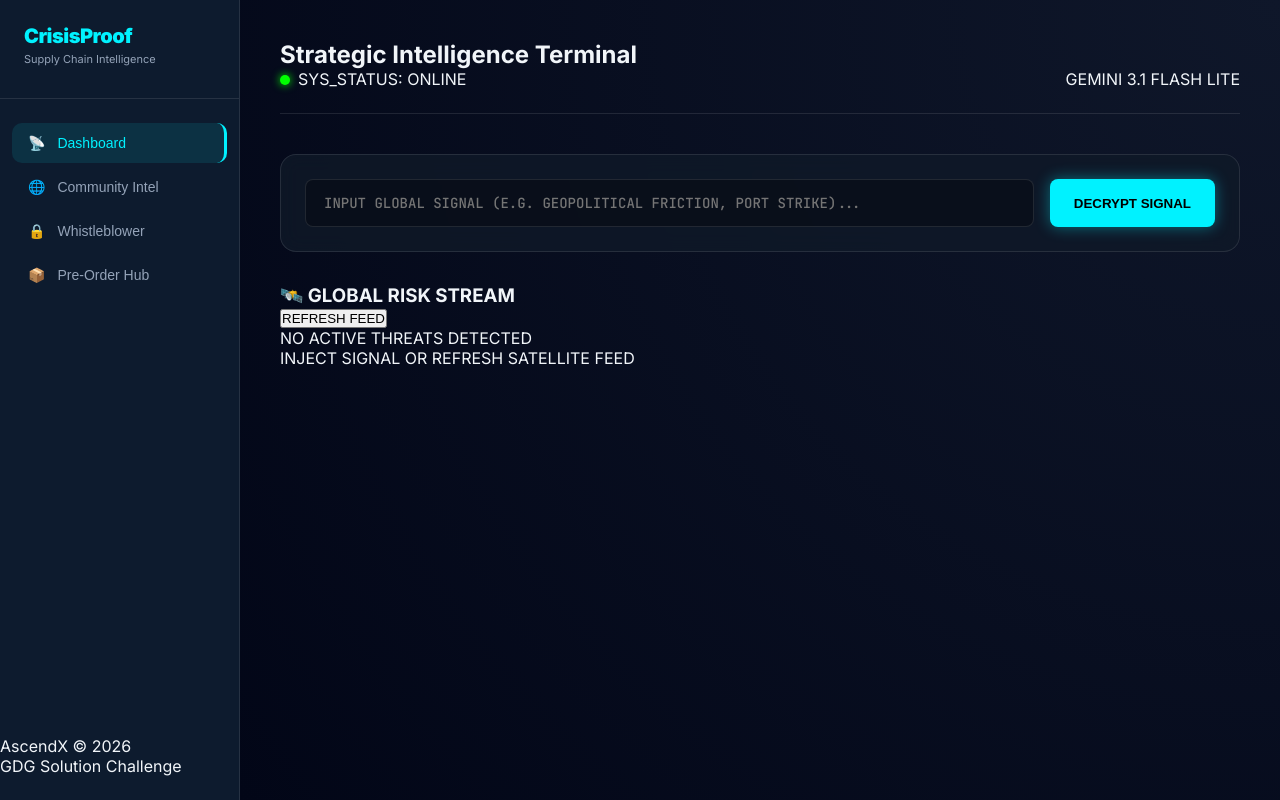
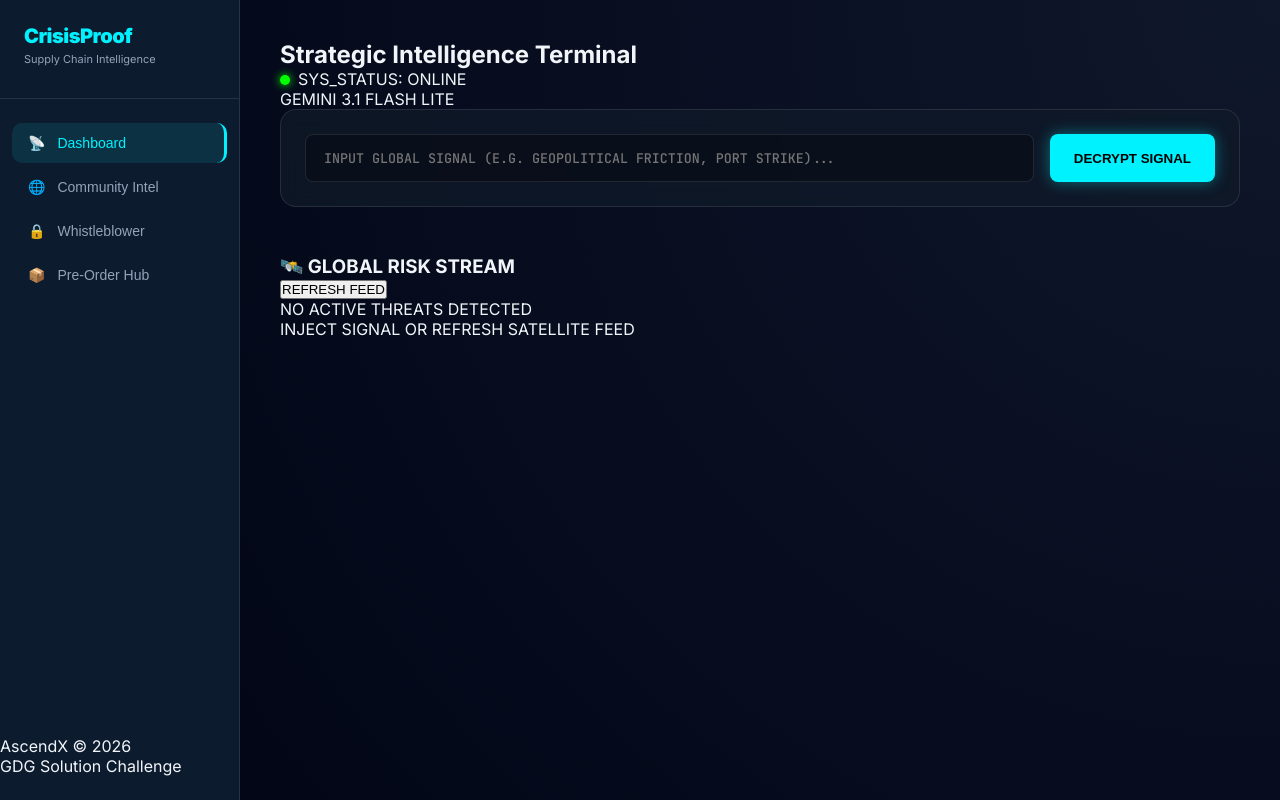
Before and after one commit to mhd-thameem/Crisisproof, a React (Create React App) app: page / in a window 1280 px wide. Built offline with nearby package versions, Linux system fonts and the light colour scheme.

Commit message:
Update index.css

```diff
--- a/src/index.css
+++ b/src/index.css
@@ -1,6 +1,5 @@
-@import url('https://fonts.googleapis.com/css2?family=Inter:wght@400;500;700;900&family=JetBrains+Mono:wght@500&display=swap');
+@import url('https://fonts.googleapis.com/css2?family=Inter:wght@400;600;700;900&family=JetBrains+Mono:wght@500&display=swap');
 
-/* --- 1. GLOBAL VARIABLES & RESET --- */
 :root {
   --bg-deep: #050b14;
   --bg-sidebar: #0D1B2E;
@@ -20,10 +19,9 @@ body {
   background: var(--bg-deep);
   color: #F1F5F9;
   min-height: 100vh;
-  overflow-x: hidden;
 }
 
-/* --- 2. LAYOUT SYSTEM (Keeps your Sidebar intact) --- */
+/* --- 1. THE SKELETON (Restores your Layout) --- */
 .app { display: flex; min-height: 100vh; }
 
 .sidebar {
@@ -35,7 +33,6 @@ body {
   height: 100vh;
   display: flex;
   flex-direction: column;
-  z-index: 100;
 }
 
 .sidebar-logo { padding: 0 24px 32px; border-bottom: 1px solid var(--border-glass); }
@@ -72,15 +69,8 @@ body {
   background: radial-gradient(circle at top right, #0f172a, #020617);
 }
 
-/* --- 3. PREMIUM DASHBOARD COMPONENTS --- */
-.dashboard-header-premium {
-  display: flex;
-  justify-content: space-between;
-  align-items: flex-end;
-  margin-bottom: 2.5rem;
-  border-bottom: 1px solid var(--border-glass);
-  padding-bottom: 1.5rem;
-}
+/* --- 2. PREMIUM DASHBOARD UI --- */
+.page-header h2 { font-size: 28px; font-weight: 900; letter-spacing: -1px; margin-bottom: 8px; }
 
 .analysis-input-vault {
   display: flex;
@@ -89,7 +79,7 @@ body {
   padding: 24px;
   border-radius: 16px;
   border: 1px solid var(--border-glass);
-  margin-bottom: 2rem;
+  margin-bottom: 3rem;
   backdrop-filter: blur(10px);
 }
 
@@ -101,27 +91,9 @@ body {
   padding: 14px 18px;
   color: #fff;
   font-family: 'JetBrains Mono', monospace;
-  font-size: 14px;
+  outline: none;
 }
 
-/* --- 4. THE GLASS-CARDS (The "Jewel" of the UI) --- */
-.premium-risk-card {
-  background: var(--bg-card);
-  backdrop-filter: blur(12px);
-  padding: 1.5rem;
-  border-radius: 16px;
-  border: 1px solid var(--border-glass);
-  border-top: 4px solid var(--accent-cyan);
-  margin-bottom: 1rem;
-  transition: transform 0.3s ease;
-}
-
-.premium-risk-card:hover { transform: translateY(-5px); border-color: var(--accent-cyan); }
-.border-HIGH { border-top-color: var(--high-risk); }
-.border-MEDIUM { border-top-color: var(--med-risk); }
-.border-LOW { border-top-color: var(--low-risk); }
-
-/* --- 5. BUTTONS & ANIMATIONS --- */
 .cyber-btn-primary {
   background: var(--accent-cyan);
   color: #000;
@@ -131,14 +103,38 @@ body {
   font-weight: 900;
   cursor: pointer;
   box-shadow: 0 0 15px rgba(0, 242, 255, 0.4);
+  transition: transform 0.2s;
 }
+
+.cyber-btn-primary:hover { transform: scale(1.05); }
+
+/* --- 3. THE RISK FEED (Glassmorphism) --- */
+.feed-grid {
+  display: grid;
+  grid-template-columns: repeat(auto-fill, minmax(400px, 1fr));
+  gap: 20px;
+}
+
+.premium-risk-card {
+  background: var(--bg-card);
+  backdrop-filter: blur(12px);
+  padding: 1.5rem;
+  border-radius: 16px;
+  border: 1px solid var(--border-glass);
+  border-top: 4px solid var(--accent-cyan);
+  transition: all 0.3s ease;
+}
+
+.premium-risk-card:hover { transform: translateY(-5px); border-color: var(--accent-cyan); }
+.border-HIGH { border-top-color: var(--high-risk); }
+.border-MEDIUM { border-top-color: var(--med-risk); }
+.border-LOW { border-top-color: var(--low-risk); }
+
+.headline-text { font-size: 1.2rem; font-weight: 700; margin: 12px 0; color: #fff; }
+.logic-description { color: var(--text-dim); font-size: 0.9rem; line-height: 1.6; }
 
 .status-dot { width: 10px; height: 10px; border-radius: 50%; display: inline-block; margin-right: 8px; }
 .status-dot.online { background: #00ff00; box-shadow: 0 0 8px #00ff00; }
 .status-dot.scanning { background: var(--accent-cyan); animation: blink 1s infinite; }
 
 @keyframes blink { 50% { opacity: 0.3; } }
-
-/* --- 6. PAGE-SPECIFIC CLASSES (Keep your other features) --- */
-.whistle-card { background: #0F1D1F; border: 1px solid #10B98130; border-radius: 14px; padding: 20px; }
-.alert-banner-legendary { background: linear-gradient(90deg, #0F1D1F 0%, #162C2E 100%); border: 1px solid rgba(16, 185, 129, 0.3); padding: 20px; border-radius: 12px; }
```
